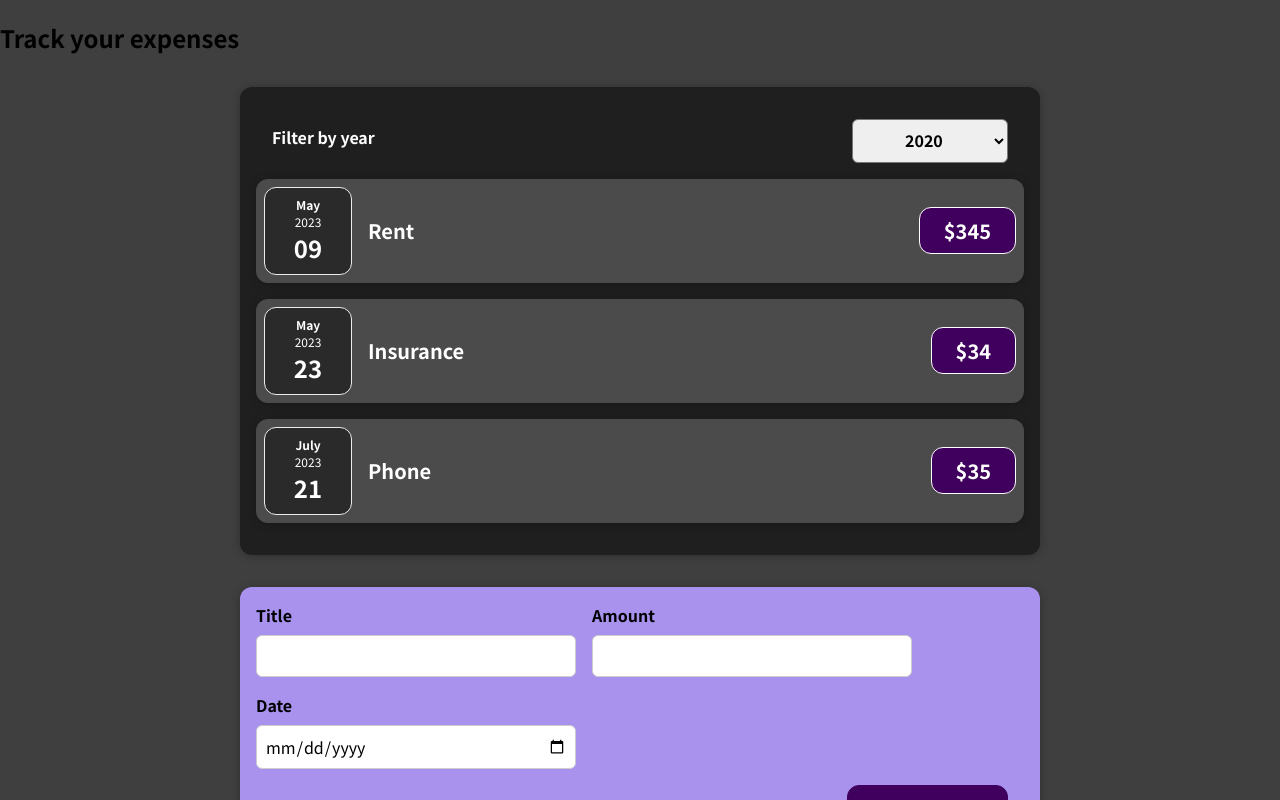
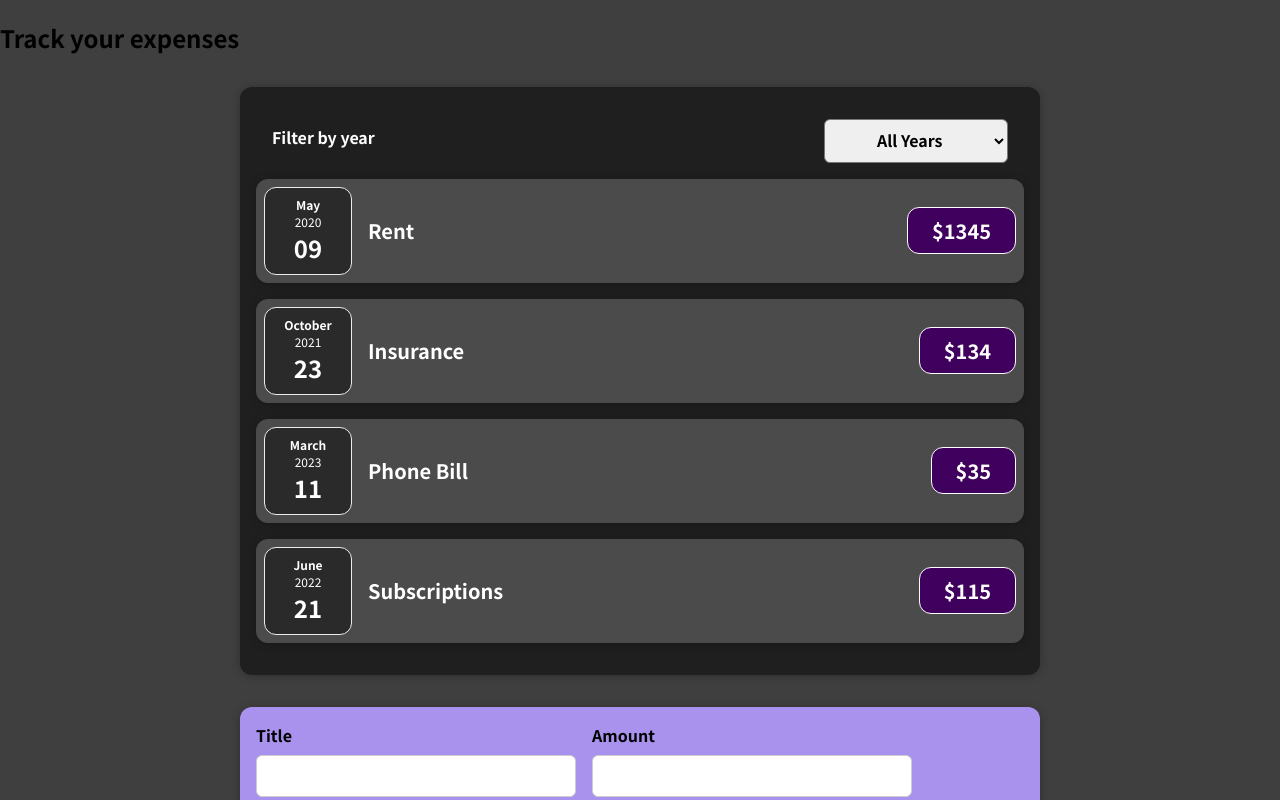
Before and after one commit to erhaneth/react-complete-training, a React (Create React App) app: page / in a window 1280 px wide. Shown: the top 800 px of the page. Built offline with nearby package versions, Linux system fonts and the light colour scheme.

Commit message:
add filtered years

```diff
--- a/src/App.js
+++ b/src/App.js
@@ -5,20 +5,26 @@ const Dummy_Data = [
   {
     id: "e1",
     title: "Rent",
-    amount: 345,
-    date: new Date(2023, 4, 9),
+    amount: 1345,
+    date: new Date(2020, 4, 9),
   },
   {
     id: "e2",
     title: "Insurance",
-    amount: 34,
-    date: new Date(2023, 4, 23),
+    amount: 134,
+    date: new Date(2021, 9, 23),
   },
   {
     id: "e3",
-    title: "Phone",
+    title: "Phone Bill",
     amount: 35,
-    date: new Date(2023, 6, 21),
+    date: new Date(2023, 2, 11),
+  },
+  {
+    id: "e4",
+    title: "Subscriptions",
+    amount: 115,
+    date: new Date(2022, 5, 21),
   },
 ];
 const App = () => {
--- a/src/components/expenses/Expenses.js
+++ b/src/components/expenses/Expenses.js
@@ -1,4 +1,3 @@
-// Expenses.js
 import ExpenseItem from "./ExpenseItem";
 import "./Expenses.css";
 import Card from "../UI/Card";
@@ -6,13 +5,19 @@ import ExpenseFilter from "./ExpensesFilter";
 import { useState } from "react";
 
 const Expenses = (props) => {
-  const [filteredYear, setFilteredYear] = useState("2020");
+  const [filteredYear, setFilteredYear] = useState("all");
 
   const filterChageHandler = (selectedYear) => {
     setFilteredYear(selectedYear);
   };
 
-  const expenses = props.expenses;
+  const filteredExpenses = props.expenses.filter((expense) => {
+    return (
+      filteredYear === "all" ||
+      expense.date.getFullYear().toString() === filteredYear
+    );
+  });
+
   return (
     <div>
       <Card className="expenses">
@@ -20,7 +25,7 @@ const Expenses = (props) => {
           selected={filteredYear}
           onChangeFilter={filterChageHandler}
         />
-        {expenses.map((expense) => (
+        {filteredExpenses.map((expense) => (
           <ExpenseItem
             key={expense.id}
             title={expense.title}
--- a/src/components/expenses/ExpensesFilter.js
+++ b/src/components/expenses/ExpensesFilter.js
@@ -10,6 +10,7 @@ const ExpenseFilter = (props) => {
       <div className="expenses-filter__control">
         <label>Filter by year</label>
         <select value={props.selected} onChange={dropdownChangeHandler}>
+          <option value="all">All Years</option>
           <option value="2023">2023</option>
           <option value="2022">2022</option>
           <option value="2021">2021</option>
```
